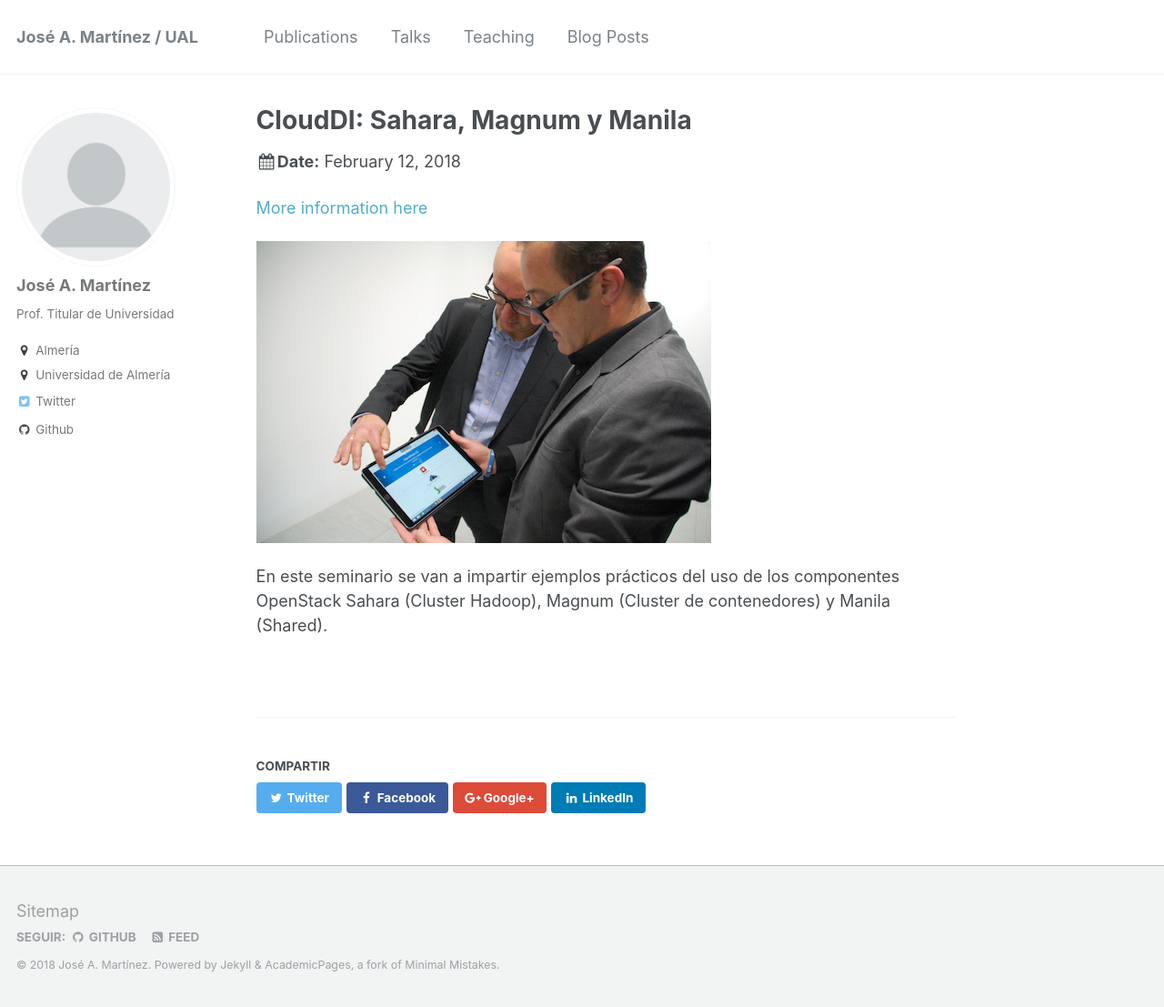
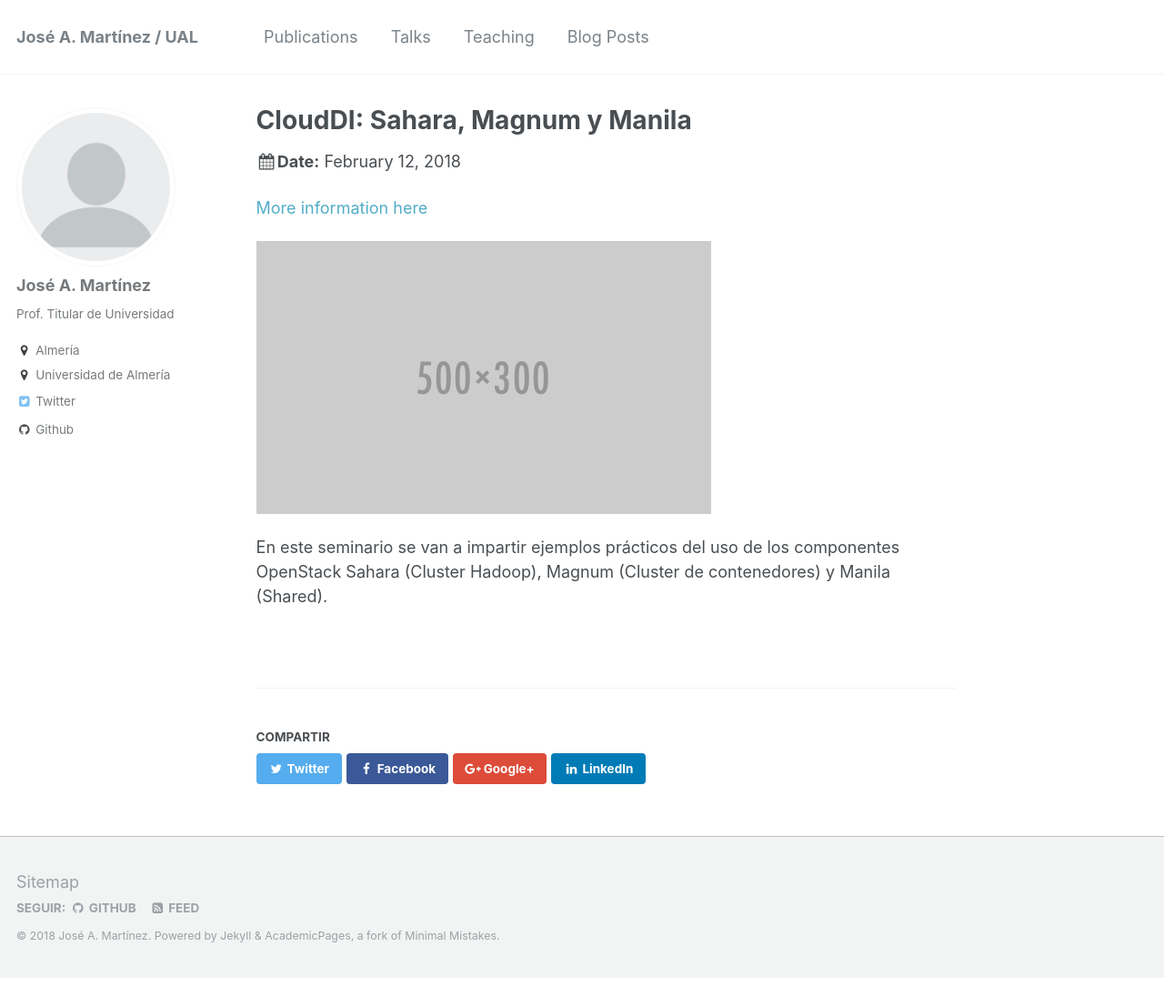
Before and after one commit to hpcjmart/hpcjmart.github.io, a Jekyll site: the page built from _talks/2018-02-01-tutorial-1.md, in a window 1280 px wide and 1107 px high. Shown: the whole window at 91% size. Built offline with Jekyll 4.4.1, drawn with Linux system fonts in a browser that asks for light colours.

Commit message:
Imagen en markdown

```diff
--- a/_talks/2018-02-01-tutorial-1.md
+++ b/_talks/2018-02-01-tutorial-1.md
@@ -10,6 +10,6 @@
 
 [More information here](https://hpcjmart.github.io/2018-02-01-tutorial-1/)
 
-![Alt text](https://hpcjmart.github.io/images/CloudDI500px.png)
+![Alt text](https://hpcjmart.github.io/images/500x300.png)
 
 En este seminario se van a impartir ejemplos prácticos del uso de los componentes OpenStack Sahara (Cluster Hadoop), Magnum (Cluster de contenedores) y Manila (Shared).
```
